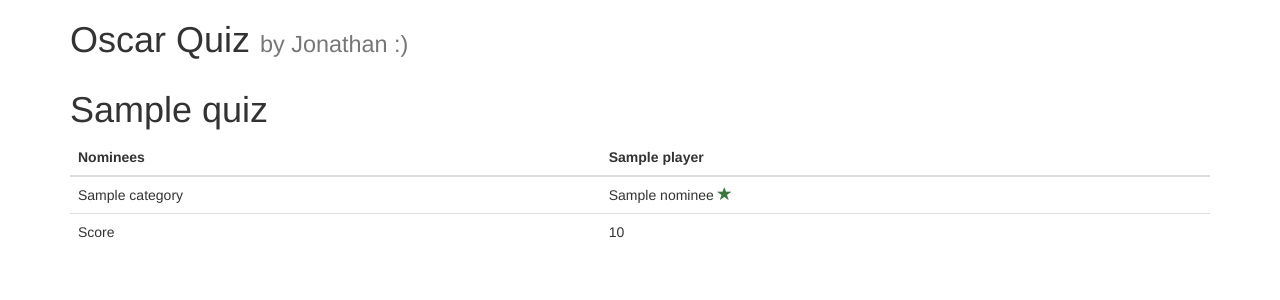
After one commit to nortigo/oscarquiz, a Django app: page /quiz/1/ in a window 1280 px wide. The commit adds this page. Shown: the top 300 px of the page. Run offline with Django 3.2, Linux system fonts and the light colour scheme; tables that the repository leaves empty hold one stand-in row (values such as "Sample post"); some libraries are stand-ins or nearby versions.

Commit message:
Updated models; added view

```diff
--- a/oscarquiz/models.py
+++ b/oscarquiz/models.py
@@ -27,7 +27,7 @@ class Category(models.Model):
 
 class Nominee(models.Model):
     name = models.CharField(max_length=255)
-    category = models.ForeignKey(Category)
+    category = models.ForeignKey(Category, related_name='nominees')
     is_winner = models.BooleanField(default=False)
 
     class Meta:
@@ -40,6 +40,7 @@ class Nominee(models.Model):
 class Player(models.Model):
     name = models.CharField(max_length=255)
     quiz = models.ForeignKey(Quiz, related_name='players')
+    score = models.IntegerField(default=0)
 
     class Meta:
         ordering = ('name', 'quiz__name')
--- /dev/null
+++ b/oscarquiz/templatetags/__init__.py
@@ -0,0 +1,2 @@
+# -*- coding: utf-8 -*-
+from __future__ import unicode_literals
--- /dev/null
+++ b/oscarquiz/templatetags/quiz_tag.py
@@ -0,0 +1,20 @@
+# -*- coding: utf-8 -*-
+from django import template
+from django.utils.html import format_html
+from oscarquiz.models import Answer
+
+register = template.Library()
+
+
+@register.simple_tag
+def display_answer(player, category):
+    try:
+        answer = Answer.objects.get(player=player, category=category)
+        if answer.nominee.is_winner:
+            return format_html(
+                '{} <span class="glyphicon glyphicon-star text-success"></span>',
+                answer.nominee.name)
+        else:
+            return answer.nominee.name
+    except Answer.DoesNotExist:
+        return '-'
--- a/oscarquiz/urls.py
+++ b/oscarquiz/urls.py
@@ -1,9 +1,11 @@
 # -*- coding: utf-8 -*-
 from django.conf.urls import url
 from django.contrib import admin
-from django.views.generic.base import TemplateView
+
+from .views import IndexView, QuizView
 
 urlpatterns = [
-    url(r'^$', TemplateView.as_view(template_name='index.html'), name='home'),
+    url(r'^$', IndexView.as_view(), name='index'),
+    url(r'^quiz/(?P<quiz_id>\d+)/$', QuizView.as_view(), name='quiz'),
     url(r'^admin/', admin.site.urls),
 ]
--- a/oscarquiz/views.py
+++ b/oscarquiz/views.py
@@ -1,9 +1,24 @@
 # -*- coding: utf-8 -*-
+from django.shortcuts import get_object_or_404
 from django.views.generic.base import TemplateView
+from .models import Quiz
+
+
+class IndexView(TemplateView):
+    template_name = 'index.html'
+
+    def get(self, request, *args, **kwargs):
+        context = self.get_context_data(**kwargs)
+        context.update({
+            'quizzes': Quiz.objects.all()
+        })
+        return self.render_to_response(context=context)
 
 
 class QuizView(TemplateView):
     template_name = 'quiz.html'
 
     def get(self, request, *args, **kwargs):
-        pass
+        return self.render_to_response(context={
+            'quiz': get_object_or_404(Quiz, id=kwargs['quiz_id'])
+        })
--- a/templates/base.html
+++ b/templates/base.html
@@ -15,16 +15,14 @@
             <div class="container">
                 <div class="row">
                     <div class="col-xs-12">
-                        <h1>Oscar Quiz</h1>
+                        <h1>Oscar Quiz <small>by Jonathan :)</small></h1>
                     </div>
                 </div>
             </div>
         </header>
         <div class="container">
             <div class="row">
-                <div class="col-sm-2">Menu</div>
-                <div class="col-sm-10">
-                    HHHH
+                <div class="col-sm-12">
                     {% block content %}{% endblock %}
                 </div>
             </div>
--- /dev/null
+++ b/templates/quiz.html
@@ -0,0 +1,37 @@
+{% extends 'base.html' %}
+{% load quiz_tag %}
+
+{% block content %}
+    <h1>{{ quiz.name }}</h1>
+
+    <table class="table">
+        <thead>
+        <tr>
+            <th>Nominees</th>
+
+            {% for player in quiz.players.all %}
+                <th>{{ player.name }}</th>
+            {% endfor %}
+        </tr>
+        </thead>
+        <tbody>
+            {% for category in quiz.categories.all %}
+                <tr>
+                    <td>{{ category.name }}</td>
+
+                    {% for player in quiz.players.all %}
+                        <td>{% display_answer player category %}</td>
+                    {% endfor %}
+                </tr>
+            {% endfor %}
+        </tbody>
+        <tfoot>
+            <tr>
+                <td>Score</td>
+                {% for player in quiz.players.all %}
+                    <td>{{ player.score }}</td>
+                {% endfor %}
+            </tr>
+        </tfoot>
+    </table>
+{% endblock %}
```
Also changed, not shown: templates/index.html (+8 -1 lines), oscarquiz/migrations/0004_auto_20170225_2154.py (added).
